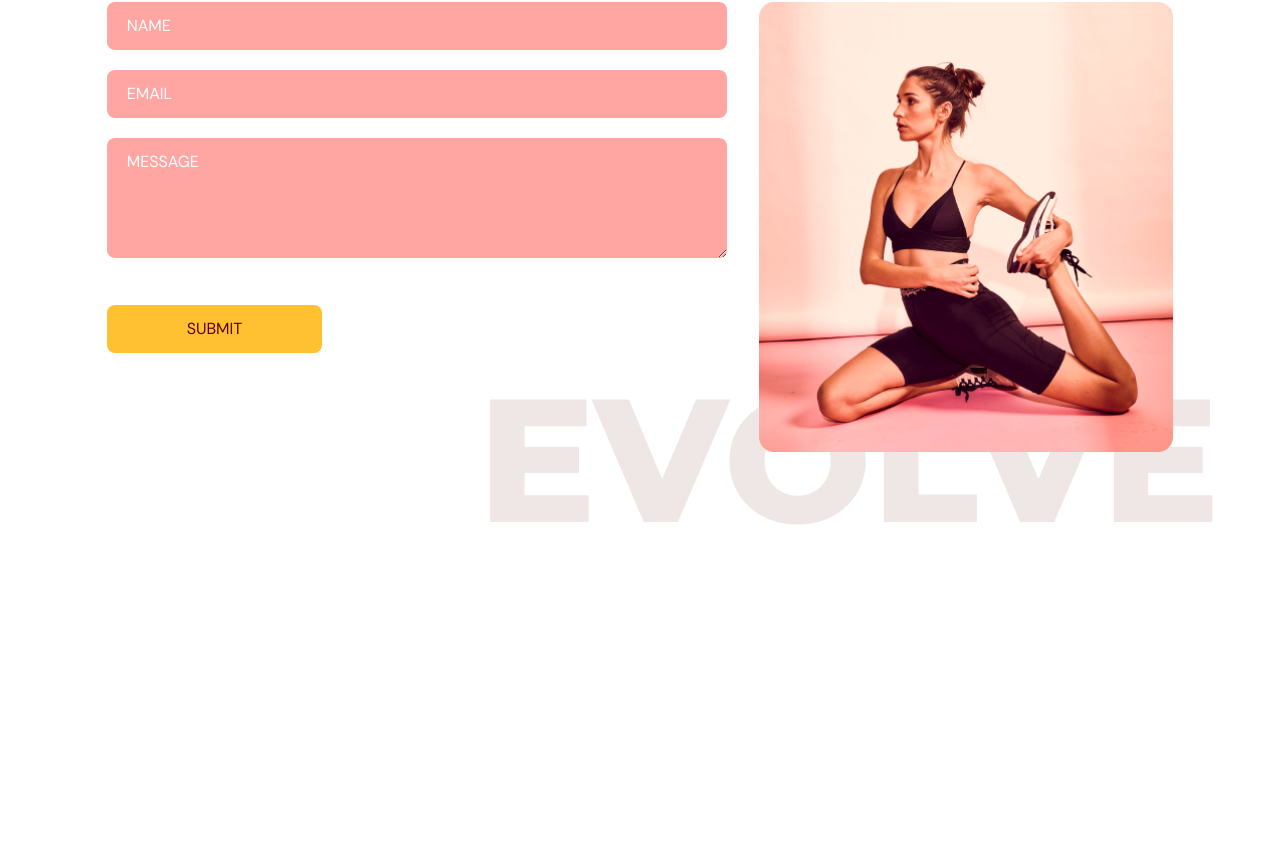
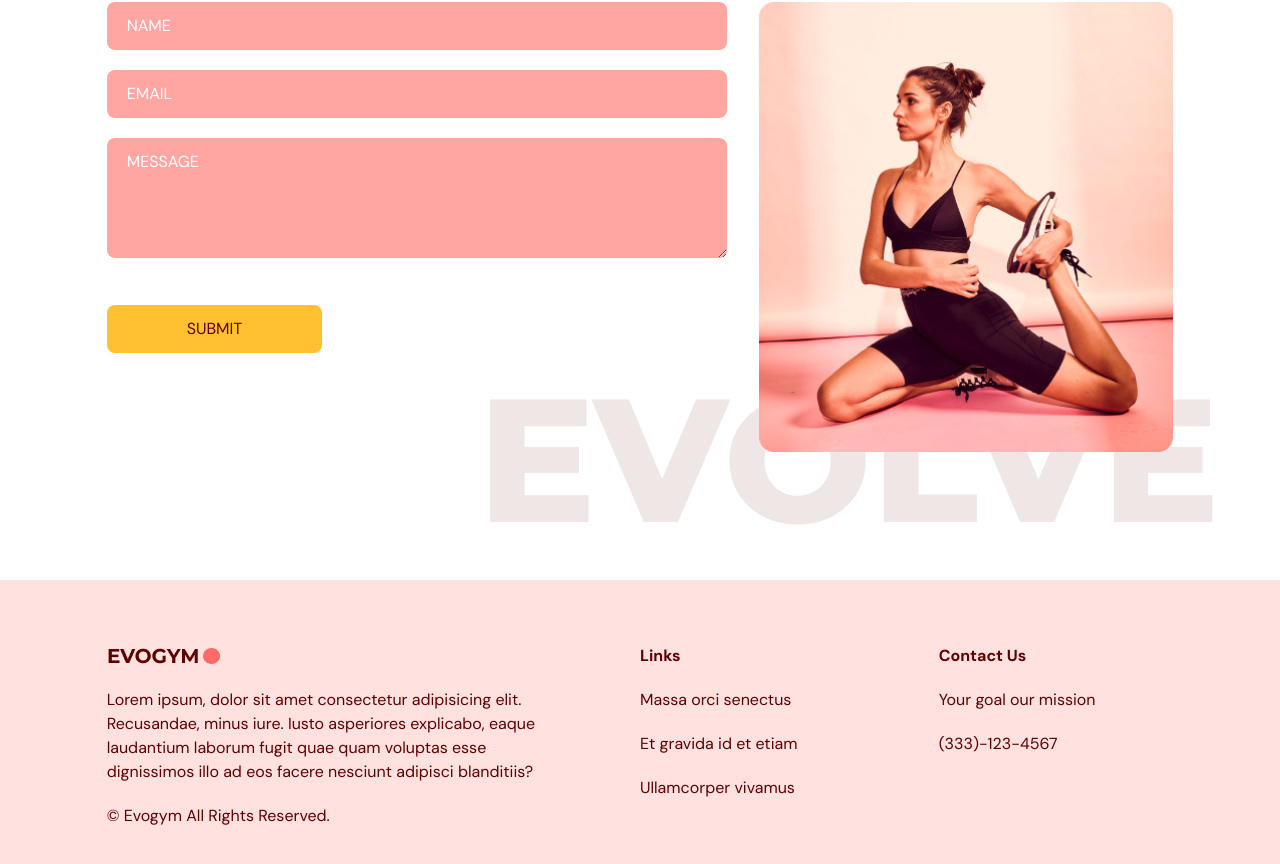
Before and after one commit to danesh-tolani/typescript-project, a React (Vite) app: page / in a window 1280 px wide. Shown: the part 3276-4140 px from the top of the page. Before the commit the page ends 3856 px from the top, so only its background shows below. Built offline with nearby package versions, Linux system fonts and the light colour scheme.

Commit message:
added footer

```diff
--- a/src/App.tsx
+++ b/src/App.tsx
@@ -3,6 +3,7 @@
 import Benefits from "@/scenes/benefits"
 import OurClasses from "@/scenes/ourClasses"
 import ContactUs from "@/scenes/contactUs"
+import Footer from "@/scenes/footer"
 import { useEffect, useState } from "react"
 import { SelectedPage } from "@/shared/types"
 
@@ -36,6 +37,7 @@
       <Benefits setSelectedPage={setSelectedPage}/>
       <OurClasses setSelectedPage={setSelectedPage}/>
       <ContactUs setSelectedPage={setSelectedPage}/>
+      <Footer/>
     </div>
   )
 }
--- a/src/scenes/contactUs/index.tsx
+++ b/src/scenes/contactUs/index.tsx
@@ -68,7 +68,7 @@
                         target="_blank"
                         onSubmit={onSubmit}
                         method="POST"
-                        action="https://formsubmit.co/el/jenari"
+                        action="https://formsubmit.co/el/towidi"
                     >
                         <input
                             type="text"
--- /dev/null
+++ b/src/scenes/footer/index.tsx
@@ -0,0 +1,32 @@
+import Logo from "@/assets/Logo.png"
+
+type Props = {}
+
+const Footer = (props: Props) => {
+  return (
+    <footer className="bg-primary-100 py-16">
+        <div className="justify-content mx-auto w-5/6 gap-16 md:flex">
+            <div className="mt-16 basis-1/2 md:mt-0">
+                <img src={Logo} alt="logo" />
+                <p className="my-5">
+                    Lorem ipsum, dolor sit amet consectetur adipisicing elit. Recusandae, minus iure. Iusto asperiores explicabo, eaque laudantium laborum fugit quae quam voluptas esse dignissimos illo ad eos facere nesciunt adipisci blanditiis?
+                </p>
+                <p>© Evogym All Rights Reserved.</p>
+            </div>
+            <div className="mt-16 basis-1/4 md:mt-0">
+                <h4 className="font-bold">Links</h4>
+                <p className="my-5">Massa orci senectus</p>
+                <p className="my-5">Et gravida id et etiam</p>
+                <p>Ullamcorper vivamus</p>
+            </div>
+            <div className="mt-16 basis-1/4 md:mt-0">
+                <h4 className="font-bold">Contact Us</h4>
+                <p className="my-5">Your goal our mission</p>
+                <p>(333)-123-4567</p>
+            </div>
+        </div>
+    </footer>
+  )
+}
+
+export default Footer
```
